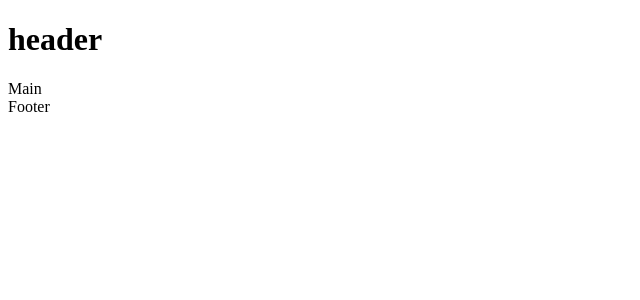
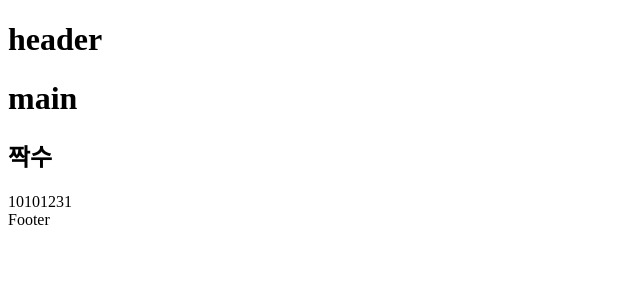
Before and after one commit to yujsoo/onebite-react, a React (Vite) app in the folder section05/: page / in a window 1280 px wide. Shown: the top 300 px of the page, without its empty margins (0-640 px from the left). Built offline with nearby package versions, Linux system fonts and the light colour scheme.

Commit message:
241107 강의내용

```diff
--- a/section05/src/components/Main.jsx
+++ b/section05/src/components/Main.jsx
@@ -1,6 +1,24 @@
+// jsx의 주의사항
+// 1. 중괄호 내부에는 자바스크립트 표현식만 넣을 수 있다.
+// 2. 숫자, 문자열, 배열 값만 렌더링 된다.
+// 3. 모든 태그는 닫혀있어야 한다.
+// 4. 최상위 태그는 반드시 하나여야만 한다. 빈 태그도 가능  <></>
+
 const Main = () => {
+  const number = 10;
+  const obj = {a : 1}
+
   return (
-    <div>Main</div>
+    <main>
+      <h1>main</h1>
+      <h2>{number  % 2 === 0 ? "짝수" : "홀수"}</h2>
+      {10}
+      {number}
+      {[1,2,3]}
+      {null}
+      {true}
+      {obj.a}
+    </main>
   )
 }
 
```
